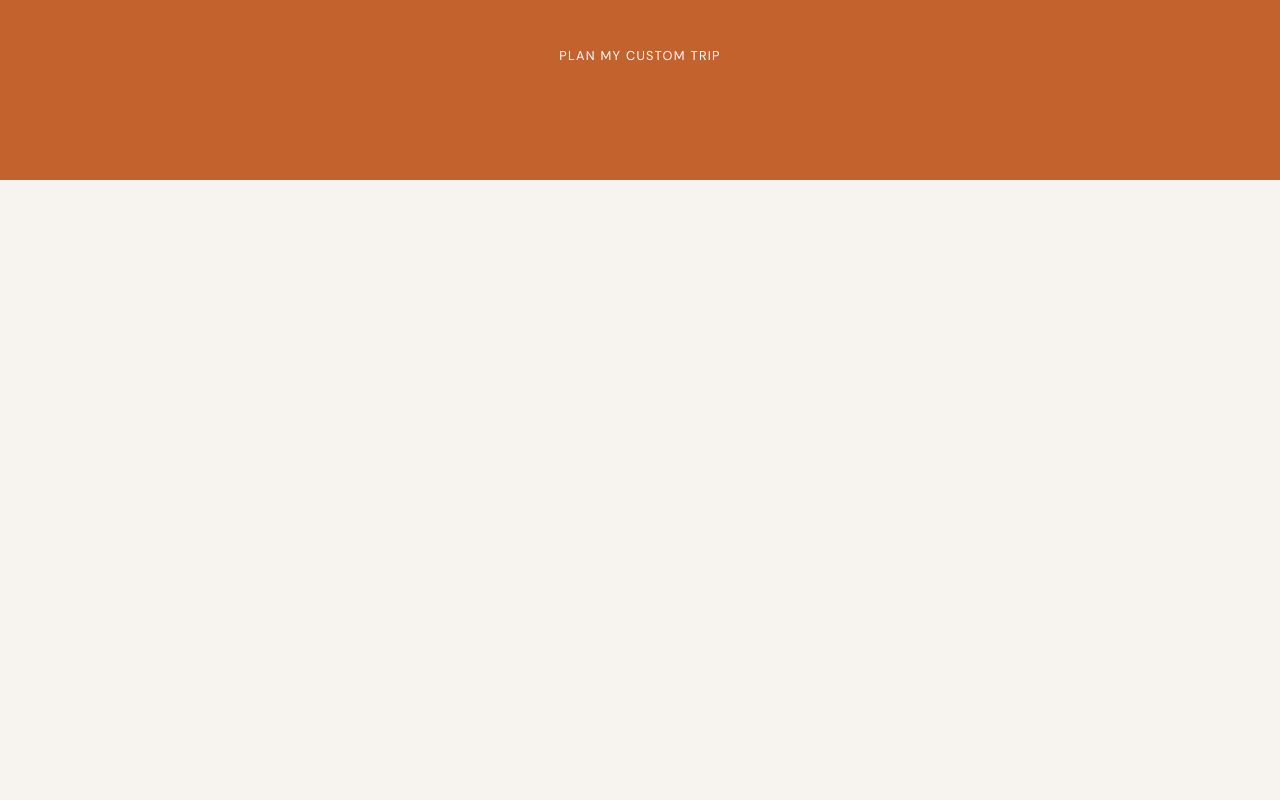
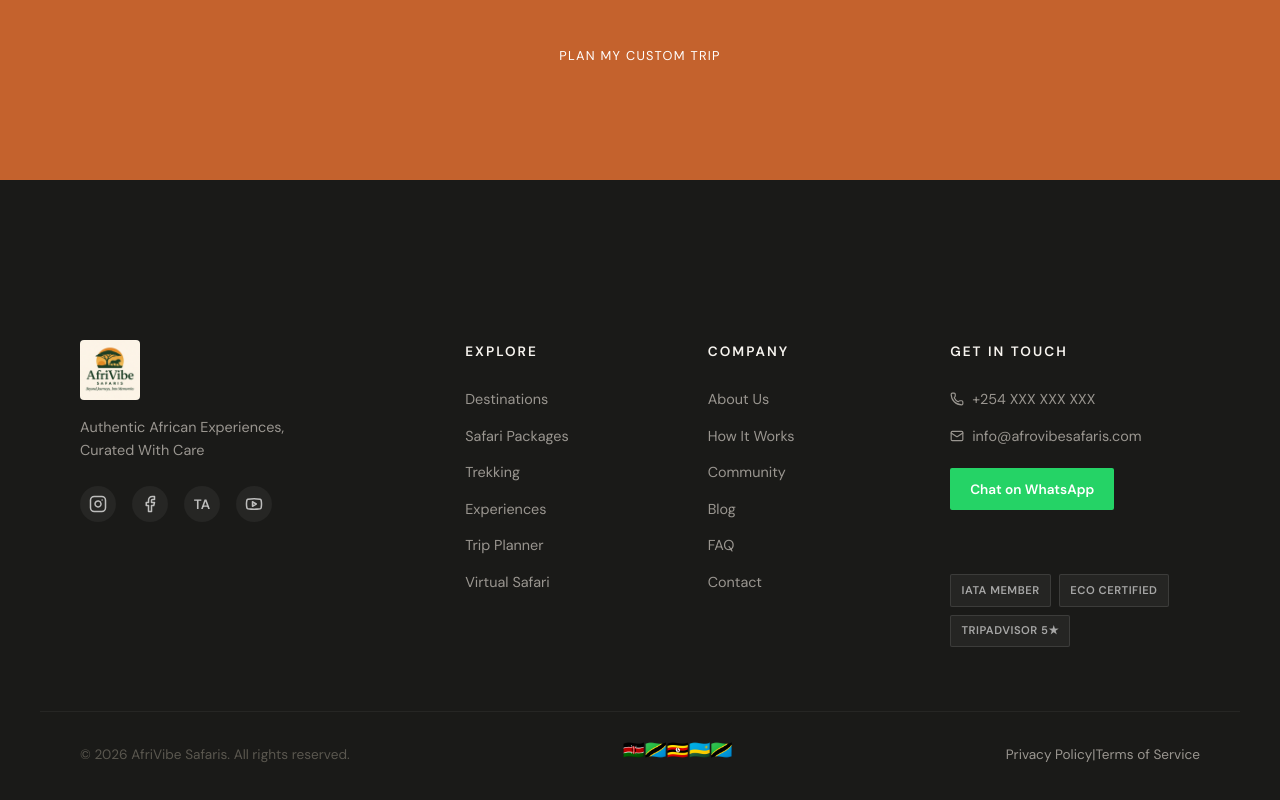
Before and after one commit to terramaya40-droid/afrovibesafaris, a React (Vite) app: page / in a window 1280 px wide. Shown: the part 4463-5263 px from the top of the page. Built offline with nearby package versions, Linux system fonts and the light colour scheme; no server answers; what @cloudinary/url-gen would draw is missing.

Commit message:
fix(layout): add ScrollToTop, prevent navbar overlap, and fix footer visibility bounds

```diff
--- a/src/components/Layout/Footer.tsx
+++ b/src/components/Layout/Footer.tsx
@@ -2,13 +2,20 @@ import React from 'react';
 import './Footer.css';
 import { Facebook, Instagram, Phone, Mail, Youtube } from 'lucide-react';
 import { Link } from 'react-router-dom';
+import { useScrollReveal } from '../../hooks/useScrollReveal';
 
 const Footer: React.FC = () => {
+  const footerRef = useScrollReveal<HTMLElement>(0.1);
+  const col1Ref = useScrollReveal<HTMLDivElement>(0.1);
+  const col2Ref = useScrollReveal<HTMLDivElement>(0.1);
+  const col3Ref = useScrollReveal<HTMLDivElement>(0.1);
+  const col4Ref = useScrollReveal<HTMLDivElement>(0.1);
+
   return (
-    <footer className="footer reveal">
+    <footer className="footer reveal" ref={footerRef}>
       <div className="container footer-grid">
         {/* Brand */}
-        <div className="footer-brand reveal">
+        <div className="footer-brand reveal" ref={col1Ref}>
           <Link to="/" className="footer-logo-link">
             <img src="/logo.jpg" alt="AfriVibe Safaris" className="footer-logo-img" />
           </Link>
@@ -22,7 +29,7 @@ const Footer: React.FC = () => {
         </div>
 
         {/* Explore */}
-        <div className="footer-col reveal" style={{ animationDelay: '0.1s' }}>
+        <div className="footer-col reveal" ref={col2Ref} style={{ transitionDelay: '0.1s' }}>
           <h4>EXPLORE</h4>
           <ul>
             <li><Link to="/destinations">Destinations</Link></li>
@@ -35,7 +42,7 @@ const Footer: React.FC = () => {
         </div>
 
         {/* Company */}
-        <div className="footer-col reveal" style={{ animationDelay: '0.2s' }}>
+        <div className="footer-col reveal" ref={col3Ref} style={{ transitionDelay: '0.2s' }}>
           <h4>COMPANY</h4>
           <ul>
             <li><Link to="/about">About Us</Link></li>
@@ -48,7 +55,7 @@ const Footer: React.FC = () => {
         </div>
 
         {/* Contact & Trust */}
-        <div className="footer-col reveal" style={{ animationDelay: '0.3s' }}>
+        <div className="footer-col reveal" ref={col4Ref} style={{ transitionDelay: '0.3s' }}>
           <h4>GET IN TOUCH</h4>
           <ul className="contact-list">
             <li><Phone size={14} /><a href="tel:+254700000000">+254 XXX XXX XXX</a></li>
--- a/src/components/Layout/Layout.tsx
+++ b/src/components/Layout/Layout.tsx
@@ -1,17 +1,31 @@
 import React from 'react';
+import { useLocation } from 'react-router-dom';
 import Navbar from './Navbar';
 import Footer from './Footer';
 import QuoteModal from '../Shared/QuoteModal';
+
+const ScrollToTop = () => {
+  const { pathname } = useLocation();
+  React.useEffect(() => {
+    window.scrollTo(0, 0);
+  }, [pathname]);
+  return null;
+};
 
 interface LayoutProps {
   children: React.ReactNode;
 }
 
 const Layout: React.FC<LayoutProps> = ({ children }) => {
+  const { pathname } = useLocation();
+  // Pages with a full-bleed hero that should go under the navbar
+  const isHeroPage = pathname === '/' || pathname === '/testimonials';
+
   return (
     <div className="layout">
+      <ScrollToTop />
       <Navbar />
-      <main className="main-content">
+      <main className="main-content" style={{ paddingTop: isHeroPage ? '0' : '80px', minHeight: 'calc(100vh - 400px)' }}>
         {children}
       </main>
       <Footer />
--- a/src/components/Layout/Navbar.tsx
+++ b/src/components/Layout/Navbar.tsx
@@ -24,8 +24,11 @@ const Navbar: React.FC = () => {
 
   const isActive = (path: string) => location.pathname === path;
 
+  const isHeroPage = location.pathname === '/' || location.pathname === '/testimonials';
+  const shouldBeSolid = !isHeroPage || isScrolled;
+
   return (
-    <nav className={`navbar ${isScrolled ? 'nav-scrolled' : ''}`}>
+    <nav className={`navbar ${shouldBeSolid ? 'nav-scrolled' : ''}`}>
       <div className="container nav-content">
         <Link to="/" className="nav-logo">
           <img src="/logo.jpg" alt="AfriVibe Safaris Logo" className="logo-img" />
```
